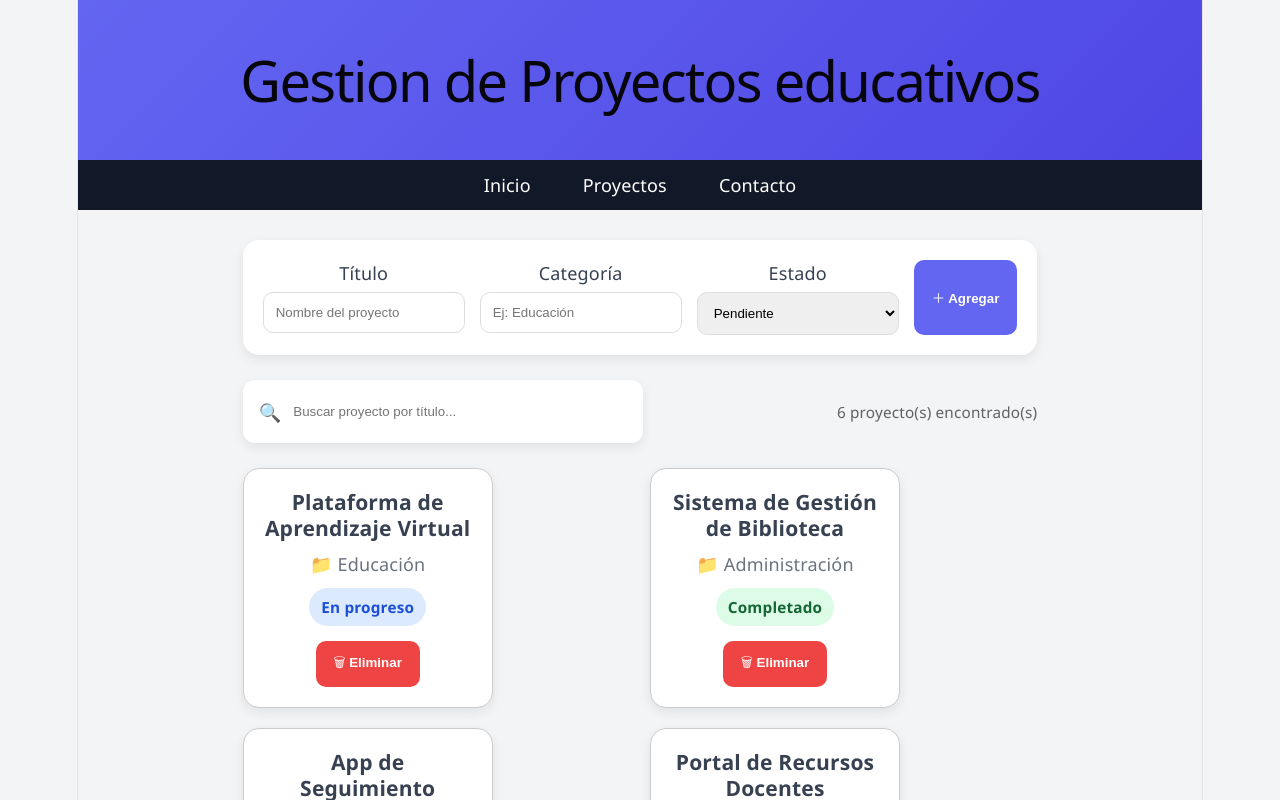
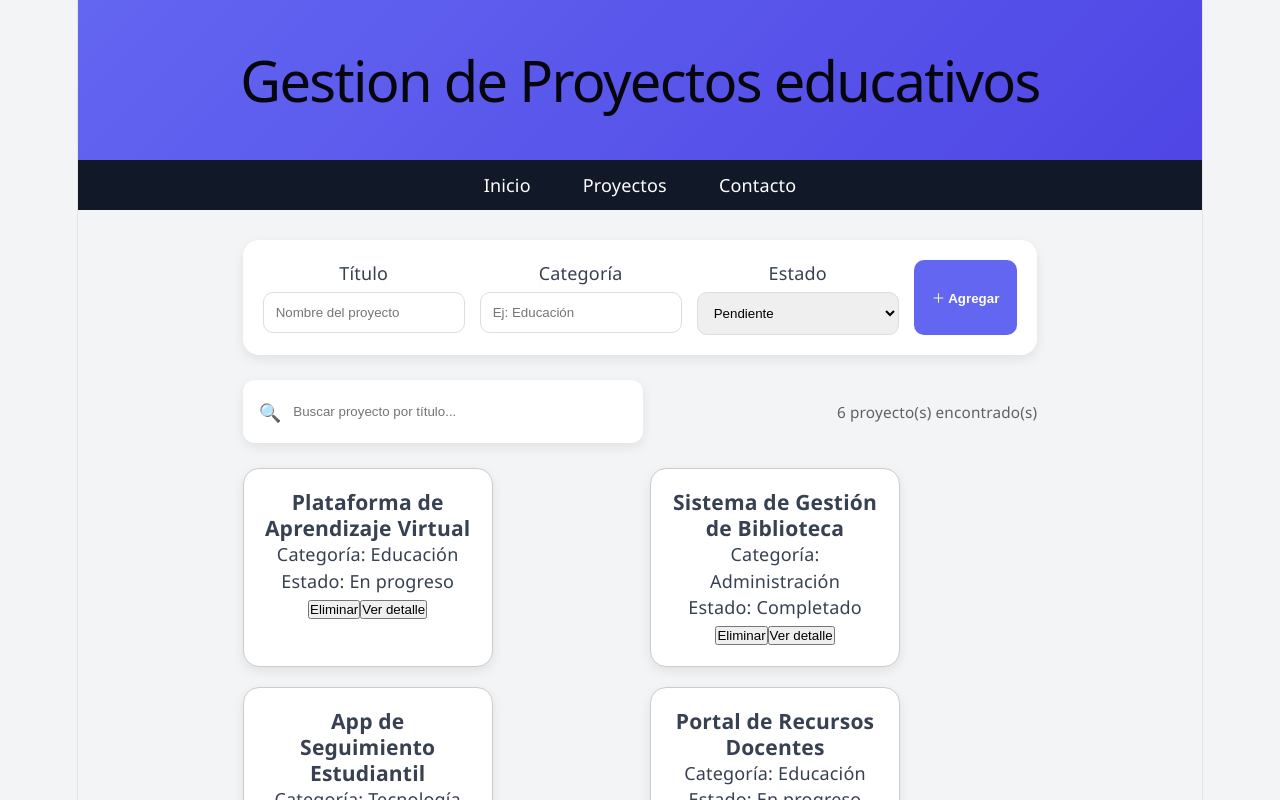
Before and after one commit to valenmadrigal/pv_tp3_grupo15, a React (Vite) app: page / in a window 1280 px wide. Shown: the top 800 px of the page. Built offline with nearby package versions, Linux system fonts and the light colour scheme.

Commit message:
agrego proyectoCard

```diff
--- a/src/components/ListaProyectos.jsx
+++ b/src/components/ListaProyectos.jsx
@@ -1,64 +1,107 @@
-
 import { useState } from "react";
 import proyectoService from "../service/proyectoService";
+import ProyectoCard from "./ProyectoCard";
 
 const ListaProyectos = () => {
 
-  const [proyectos, setProyectos]   = useState(proyectoService.obtenerProyectos());
-  const [busqueda, setBusqueda]     = useState("");
-  const [nuevoProyecto, setNuevo]   = useState({ titulo: "", categoria: "", estado: "Pendiente" });
+  const [proyectos, setProyectos] =
+    useState(proyectoService.obtenerProyectos());
 
+  const [busqueda, setBusqueda] =
+    useState("");
+
+  const [nuevoProyecto, setNuevo] =
+    useState({
+      titulo: "",
+      categoria: "",
+      estado: "Pendiente"
+    });
 
   const proyectosFiltrados = busqueda.trim()
     ? proyectoService.buscarProyecto(busqueda)
     : proyectos;
 
+  const claseEstado = (estado) => {
 
-  const claseEstado = (estado) => {
     const mapa = {
-      "Completado":   "estado--completado",
-      "En progreso":  "estado--en-progreso",
-      "Pendiente":    "estado--pendiente",
+      "Completado": "estado--completado",
+      "En progreso": "estado--en-progreso",
+      "Pendiente": "estado--pendiente",
     };
+
     return mapa[estado] ?? "";
   };
 
+  const handleEliminar = (id) => {
 
-  const handleEliminar = (id) => {
     proyectoService.eliminarProyecto(id);
-    setProyectos(proyectoService.obtenerProyectos());
+
+    setProyectos(
+      proyectoService.obtenerProyectos()
+    );
   };
 
+  const handleCampo = (e) => {
 
-  const handleCampo = (e) => {
-    setNuevo({ ...nuevoProyecto, [e.target.name]: e.target.value });
+    setNuevo({
+      ...nuevoProyecto,
+      [e.target.name]: e.target.value
+    });
   };
 
+  const handleAgregar = () => {
 
-  const handleAgregar = () => {
-    if (!nuevoProyecto.titulo.trim() || !nuevoProyecto.categoria.trim()) {
-      alert("Por favor completá el título y la categoría.");
+    if (
+      !nuevoProyecto.titulo.trim() ||
+      !nuevoProyecto.categoria.trim()
+    ) {
+
+      alert(
+        "Por favor completá el título y la categoría."
+      );
+
       return;
     }
+
     const proyecto = {
-      id:        Date.now(),
-      titulo:    nuevoProyecto.titulo.trim(),
-      categoria: nuevoProyecto.categoria.trim(),
-      estado:    nuevoProyecto.estado,
+
+      id: Date.now(),
+
+      titulo:
+        nuevoProyecto.titulo.trim(),
+
+      categoria:
+        nuevoProyecto.categoria.trim(),
+
+      estado:
+        nuevoProyecto.estado,
     };
+
     proyectoService.agregarProyecto(proyecto);
-    setProyectos(proyectoService.obtenerProyectos());
-    setNuevo({ titulo: "", categoria: "", estado: "Pendiente" });
+
+    setProyectos(
+      proyectoService.obtenerProyectos()
+    );
+
+    setNuevo({
+      titulo: "",
+      categoria: "",
+      estado: "Pendiente"
+    });
   };
 
+  return (
 
-  return (
     <main className="main">
 
-      {/* Formulario para agregar */}
       <div className="form-agregar">
+
         <div className="form-agregar__grupo">
-          <label htmlFor="titulo">Título</label>
+
+          <label htmlFor="titulo">
+            Título
+          </label>
+
           <input
             id="titulo"
             name="titulo"
@@ -67,10 +110,15 @@ const ListaProyectos = () => {
             value={nuevoProyecto.titulo}
             onChange={handleCampo}
           />
+
         </div>
 
         <div className="form-agregar__grupo">
-          <label htmlFor="categoria">Categoría</label>
+
+          <label htmlFor="categoria">
+            Categoría
+          </label>
+
           <input
             id="categoria"
             name="categoria"
@@ -79,66 +127,104 @@ const ListaProyectos = () => {
             value={nuevoProyecto.categoria}
             onChange={handleCampo}
           />
+
         </div>
 
         <div className="form-agregar__grupo">
-          <label htmlFor="estado">Estado</label>
-          <select id="estado" name="estado" value={nuevoProyecto.estado} onChange={handleCampo}>
-            <option value="Pendiente">Pendiente</option>
-            <option value="En progreso">En progreso</option>
-            <option value="Completado">Completado</option>
+
+          <label htmlFor="estado">
+            Estado
+          </label>
+
+          <select
+            id="estado"
+            name="estado"
+            value={nuevoProyecto.estado}
+            onChange={handleCampo}
+          >
+
+            <option value="Pendiente">
+              Pendiente
+            </option>
+
+            <option value="En progreso">
+              En progreso
+            </option>
+
+            <option value="Completado">
+              Completado
+            </option>
+
           </select>
+
         </div>
 
-        <button className="btn btn--primario" onClick={handleAgregar}>
+        <button
+          className="btn btn--primario"
+          onClick={handleAgregar}
+        >
           ＋ Agregar
         </button>
+
       </div>
 
-      {/* Buscador */}
       <div className="controles">
+
         <div className="buscador">
-          <span className="buscador__icono">🔍</span>
+
+          <span className="buscador__icono">
+            🔍
+          </span>
+
           <input
             className="buscador__input"
             type="text"
             placeholder="Buscar proyecto por título..."
             value={busqueda}
-            onChange={(e) => setBusqueda(e.target.value)}
+            onChange={(e) =>
+              setBusqueda(e.target.value)
+            }
           />
+
         </div>
-        <span style={{ color: "#616161", fontSize: ".85rem" }}>
-          {proyectosFiltrados.length} proyecto(s) encontrado(s)
+         <span className="contador-proyectos">
+          {proyectosFiltrados.length}
+          {" "}proyecto(s) encontrado(s)
         </span>
+
       </div>
 
-      {/* Grilla de cards */}
       <div className="proyectos-grilla">
+
         {proyectosFiltrados.length === 0 ? (
+
           <div className="sin-resultados">
-            <span className="sin-resultados__icono">📭</span>
+
+            <span className="sin-resultados__icono">
+              📭
+            </span>
+
             No se encontraron proyectos.
+
           </div>
+
         ) : (
+
           proyectosFiltrados.map((proyecto) => (
-            <div key={proyecto.id} className="card">
-              <h3 className="card__titulo">{proyecto.titulo}</h3>
-              <p className="card__categoria">📁 {proyecto.categoria}</p>
-              <span className={`card__estado ${claseEstado(proyecto.estado)}`}>
-                {proyecto.estado}
-              </span>
-              <div className="card__footer">
-                <button
-                  className="btn btn--peligro"
-                  onClick={() => handleEliminar(proyecto.id)}
-                >
-                  🗑 Eliminar
-                </button>
-              </div>
-            </div>
+
+            <ProyectoCard
+              key={proyecto.id}
+              proyecto={proyecto}
+              handleEliminar={handleEliminar}
+              claseEstado={claseEstado}
+            />
+
           ))
+
         )}
+
       </div>
+
     </main>
   );
 };
--- /dev/null
+++ b/src/components/proyectoCard.jsx
@@ -0,0 +1,37 @@
+function ProyectoCard({ proyecto }) {
+
+  const {
+    titulo,
+    categoria,
+    estado,
+    id
+  } = proyecto
+
+  return (
+
+    <div className="card">
+
+      <h3>{titulo}</h3>
+
+      <p>
+        Categoría: {categoria}
+      </p>
+
+      <p>
+        Estado: {estado}
+      </p>
+
+      <button>
+        Eliminar
+      </button>
+
+      <button>
+        Ver detalle
+      </button>
+
+    </div>
+
+  )
+}
+
+export default ProyectoCard
--- a/src/css/styles.css
+++ b/src/css/styles.css
@@ -218,3 +218,7 @@ footer{
     width:100%;
   }
 }
+.contador-proyectos {
+  color: #616161;
+  font-size: .85rem;
+}
```
